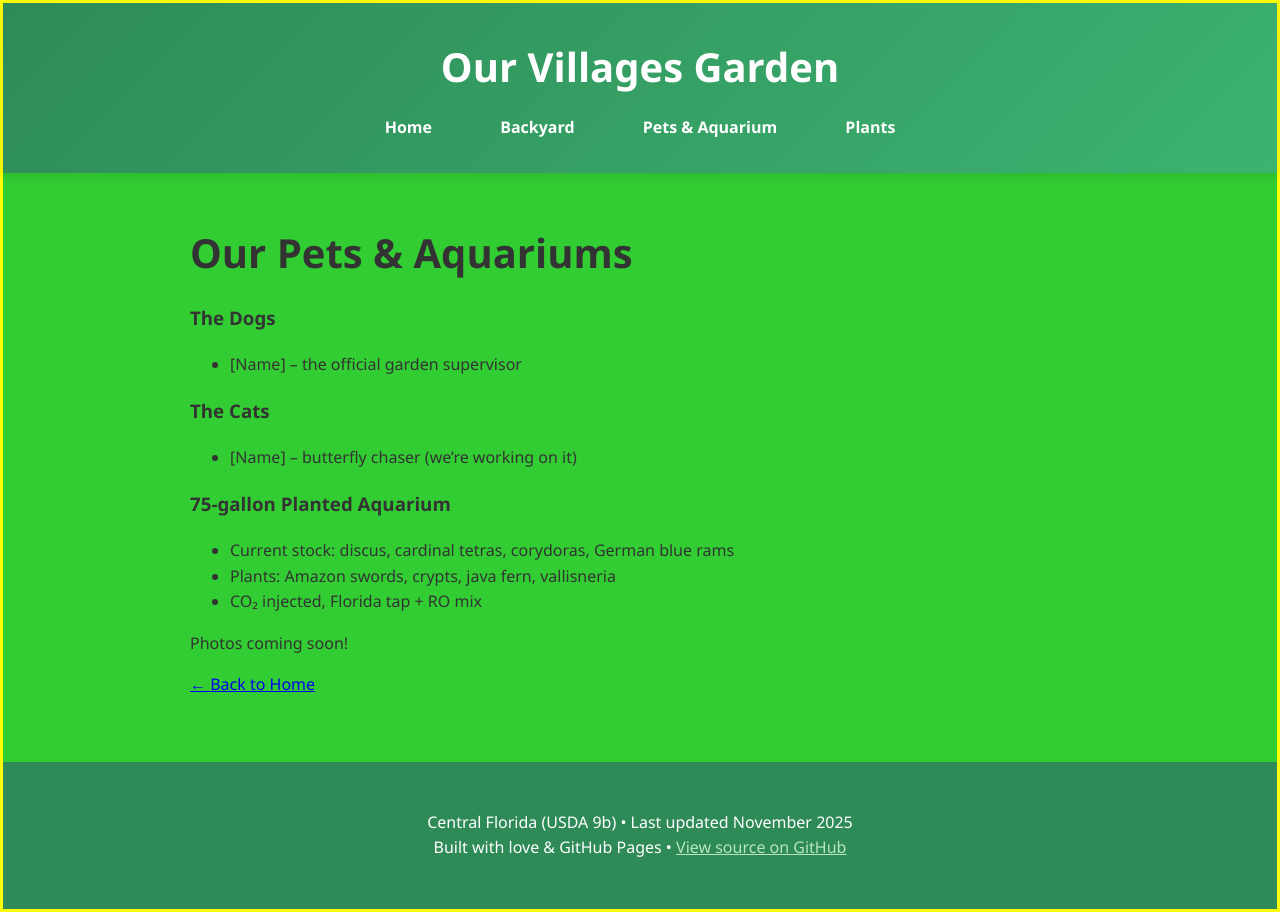
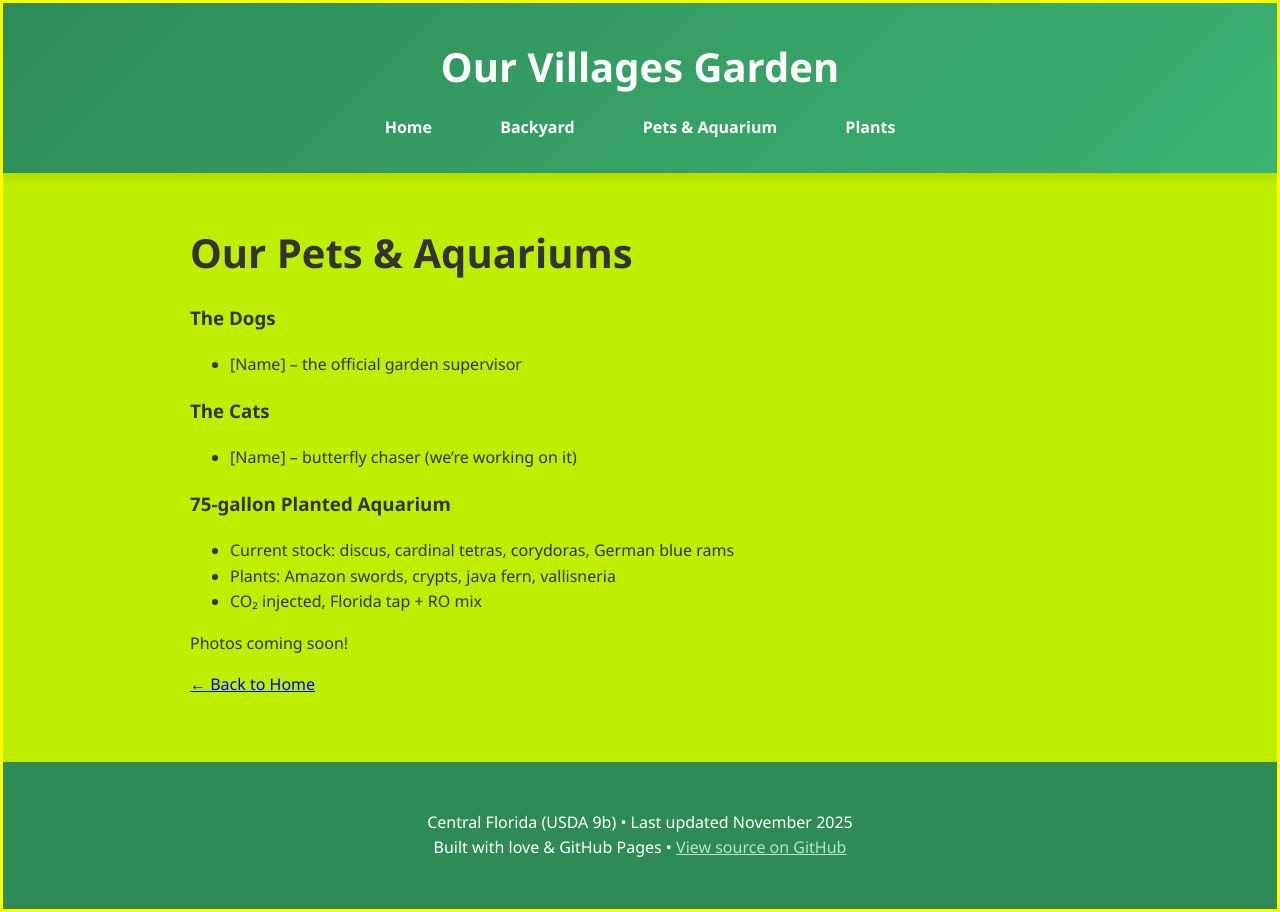
Before and after one commit to ksmomof2-home/FloridaLiving, a Jekyll site: the page built from docs/pets.md, in a window 1280 px wide. Built offline with Jekyll 4.4.1, drawn with Linux system fonts in a browser that asks for light colours.

Commit message:
Update style.css

```diff
--- a/docs/assets/css/style.css
+++ b/docs/assets/css/style.css
@@ -3,7 +3,7 @@ body {
   font-family: 'Segoe UI', Arial, sans-serif;
   margin: 0;
   padding: 0;
-  background: #32CD32 !important;
+  background: #beef00 !important;
   color: #333;
   line-height: 1.6;
   border: 3px solid yellow !important;  /* TEMP TEST – remove after seeing it */
```
